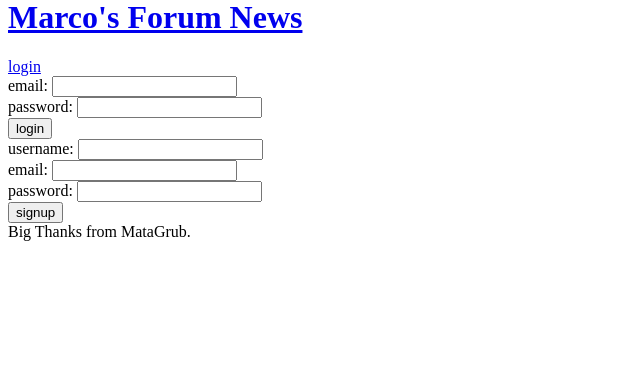
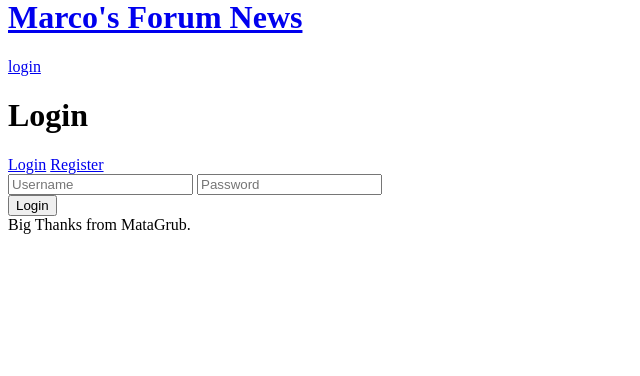
Before and after one commit to itsmarcotime/mata_python_forum, a Flask app: template templates/login.html in a window 1280 px wide. Shown: the part 22-398 px from the top of the page, without its empty margins (0-640 px from the left). Run offline with Flask 3, Linux system fonts and the light colour scheme; the template is opened without the code that fills it, so the values that code supplies are empty; parts of the project's set-up code (start-up, migrations or seed data) failed here and were passed over.

Commit message:
setup for posting data to sql

```diff
--- a/DBcm.py
+++ b/DBcm.py
@@ -1,4 +1,4 @@
-import mysql.connector
+import mysql.connector, hashlib
 
 class UseDatabase:
     def __init__(self, config: dict):
--- a/main.py
+++ b/main.py
@@ -1,6 +1,6 @@
 import os
 from dotenv import find_dotenv, load_dotenv
-from flask import Flask, render_template, requests, session
+from flask import Flask, render_template, session, request
 from checker import check_logged_in
 
 dotenv_path = find_dotenv()
@@ -19,17 +19,22 @@ def home_page():
 def secret_page():
     return "if you are seeing this then you are logged in!"
 
-@app.route('/login')
+@app.route('/login', methods=['GET', 'POST'])
 def login_page():
-    session['logged_in'] = True
-    return "you have logged in!"
+    # error message
+    msg = ''
+
+    if request.method == 'POST' and 'username' in request.form and 'password' in request.form:
+        user
+
+    return render_template('login.html', msg='')
 
 @app.route('/logout')
 def do_logout():
     session.pop('logged_in')
     return 'You have logged out'
 
-app.secret_key = ''
+app.secret_key = os.getenv("secret_key")
 
 if __name__ == "__main__":
     app.run(debug=True)
--- a/templates/login.html
+++ b/templates/login.html
@@ -1,36 +1,24 @@
 {% extends 'base.html' %}
 
 {% block body %}
-<form class="login-form">
-  <div>
-    <label for="email-login">email:</label>
-    <input type="text" id="email-login" />
+<div class="login">
+  <h1>Login</h1>
+  <div class="links">
+    <a href="{{ url_for('login_page') }}" class="active">Login</a>
+    <a href="/register">Register</a>
   </div>
-  <div>
-    <label for="password-login">password:</label>
-    <input type="password" id="password-login" />
-  </div>
-  <div>
-    <button type="submit">login</button>
-  </div>
-</form>
-
-<form class="signup-form">
-  <div>
-    <label for="username-signup">username:</label>
-    <input type="text" id="username-signup" />
-  </div>
-  <div>
-    <label for="email-signup">email:</label>
-    <input type="text" id="email-signup" />
-  </div>
-  <div>
-    <label for="password-signup">password:</label>
-    <input type="password" id="password-signup" />
-  </div>
-  <div>
-    <button type="submit">signup</button>
-  </div>
-</form>
+  <form action="{{ url_for('login_page') }}" method="post">
+    <label for="username">
+      <i class="fas fa-user"></i>
+    </label>
+    <input type="text" name="username" placeholder="Username" id="username" required>
+    <label for="password">
+      <i class="fas fa-lock"></i>
+    </label>
+    <input type="password" name="password" placeholder="Password" id="password" required>
+    <div class="msg">{{ msg }}</div>
+    <input type="submit" value="Login">
+  </form>
+</div>
 
 {% endblock %}
```
